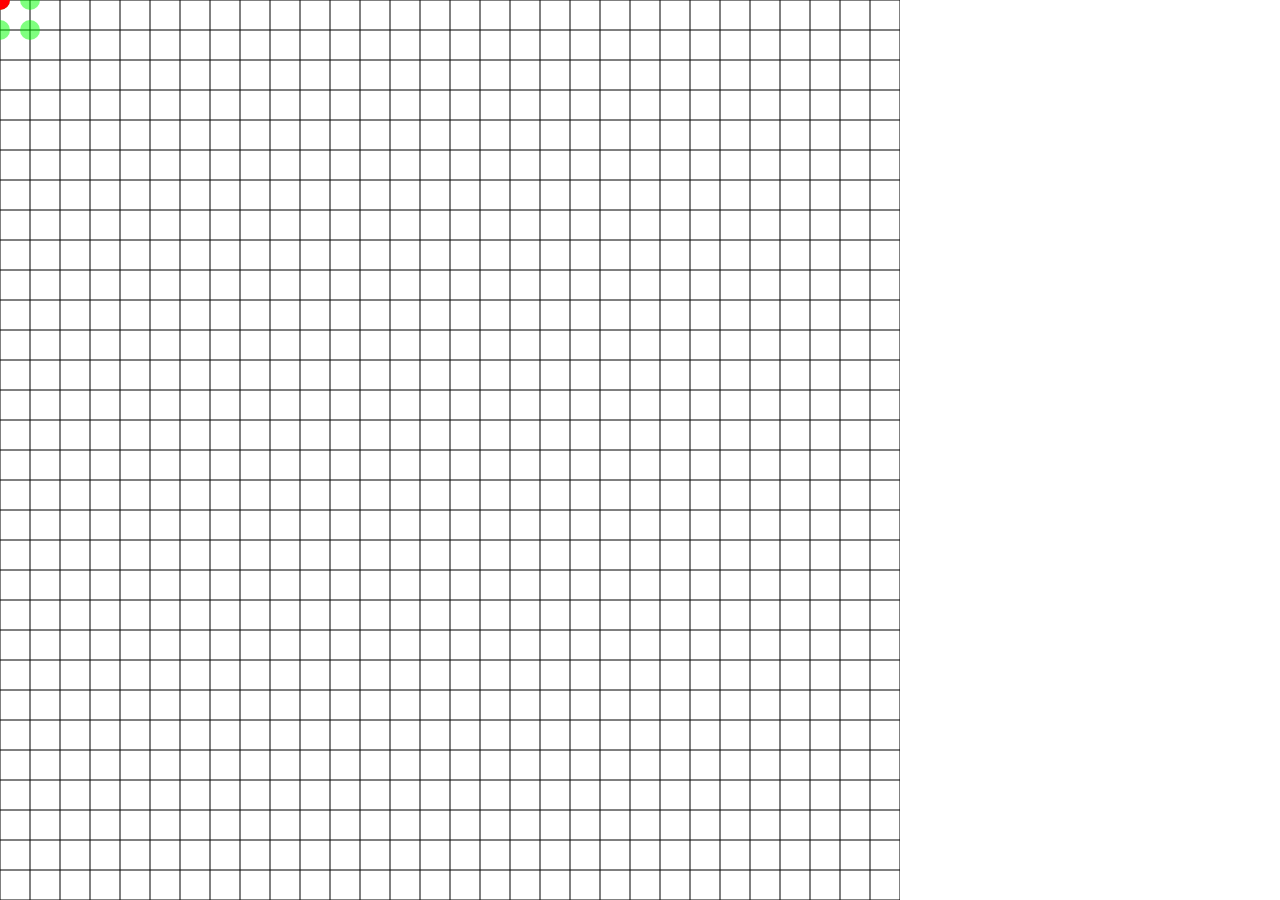
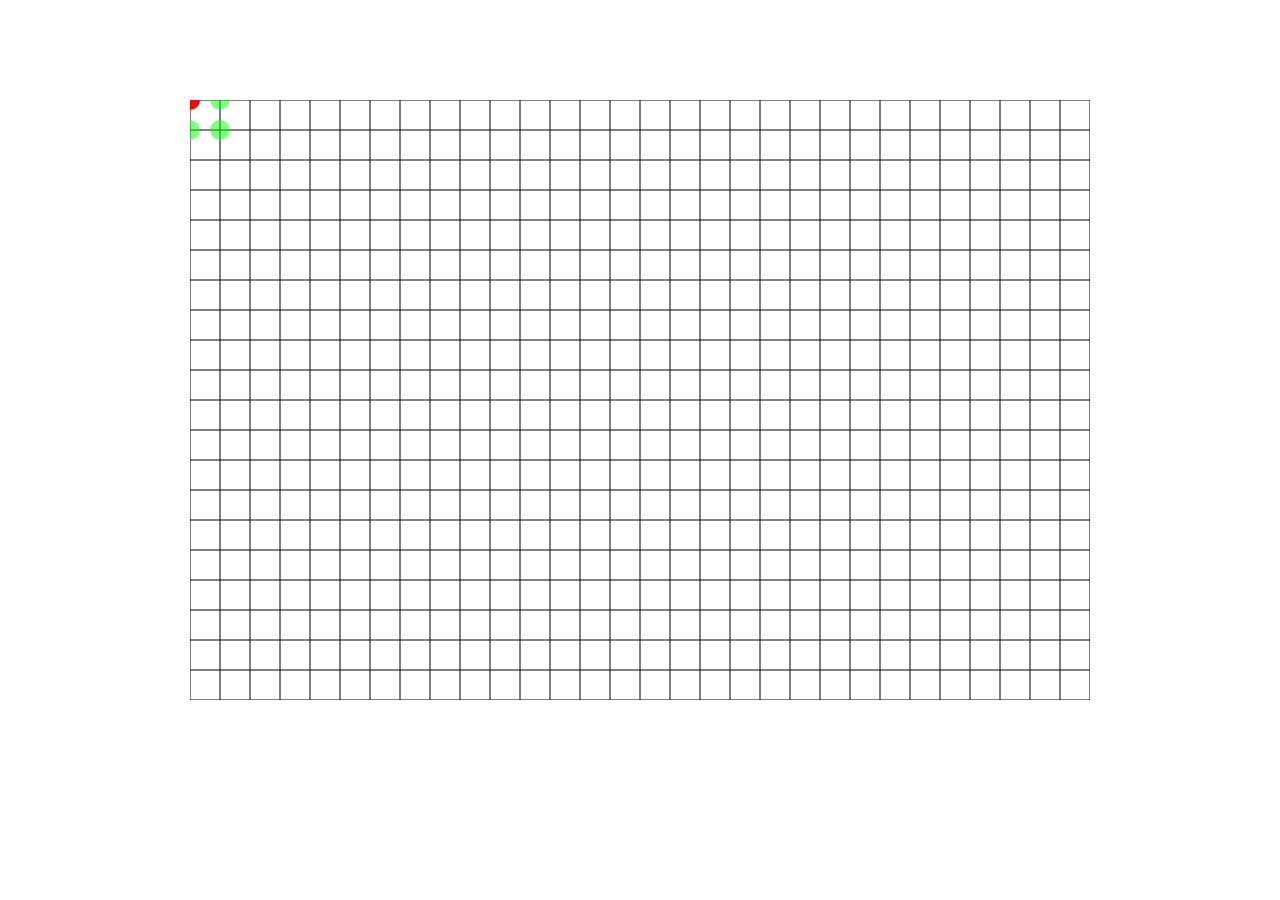
Before and after one commit to Azuras03/Racetrack, a website built with Vite: page index.html in a window 1280 px wide. After the commit the page ends 800 px from the top, so only its background shows below. Built offline with nearby package versions, Linux system fonts and the light colour scheme.

Commit message:
Ajout d'un div main pour centrer

```diff
--- a/index.html
+++ b/index.html
@@ -11,11 +11,14 @@
     <link rel="stylesheet" href="src/styles.css">
     <title>Racetrack</title>
 </head>
+
 <body>
 
-    <canvas id="touchCanvas"></canvas>
-    <canvas id="pathCanvas"></canvas>
-    <canvas id="gameCanvas"></canvas>
-    <div id="game"></div>
+    <div id="main">
+        <canvas id="touchCanvas"></canvas>
+        <canvas id="pathCanvas"></canvas>
+        <canvas id="gameCanvas"></canvas>
+        <div id="game"></div>
+    </div>
 
 </body>
--- a/src/constants.js
+++ b/src/constants.js
@@ -6,7 +6,7 @@ const ctxPath = pathCanvas.getContext("2d");
 const gameCanvas = document.getElementById("gameCanvas");
 const ctxGame = gameCanvas.getContext("2d");
 const NUM_TILES_X = 30;
-const NUM_TILES_Y = 30;
+const NUM_TILES_Y = 20;
 const trackDensity = 2; // Densité, donc en gros pour une grille, on a 2*densité éléments dans une tile
 
 export {
@@ -18,5 +18,6 @@ export {
     gameCanvas,
     ctxGame,
     NUM_TILES_X,
-    NUM_TILES_Y
+    NUM_TILES_Y,
+    trackDensity
 }
--- a/src/styles.css
+++ b/src/styles.css
@@ -21,21 +21,34 @@ body {
 
 #touchCanvas {
     position: absolute;
-    top: 0;
-    left: 0;
+    top:50%;
+    left:50%;
+    transform: translate(-50%, -50%);
+
     z-index: 10;
 }
 
 #pathCanvas {
     position: absolute;
-    top: 0;
-    left: 0;
+    top:50%;
+    left:50%;
+    transform: translate(-50%, -50%);
     z-index: 5;
 }
 
 #gameCanvas {
     position: absolute;
-    top: 0;
-    left: 0;
+    top:50%;
+    left:50%;
+    transform: translate(-50%, -50%);
     z-index: 1;
 }
+
+#main {
+    position: absolute;
+    width: 100%;
+    height: 100%;
+    display: flex;
+    justify-content: center;
+    align-items: center;
+}
```
